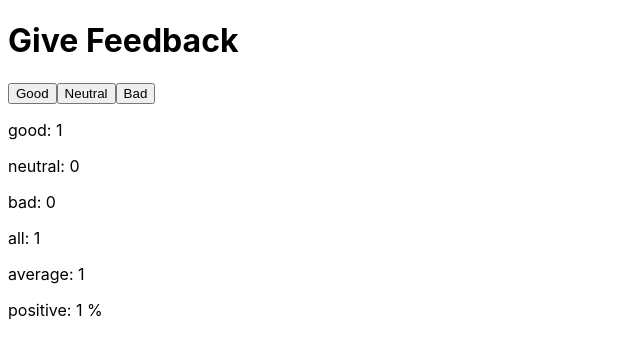
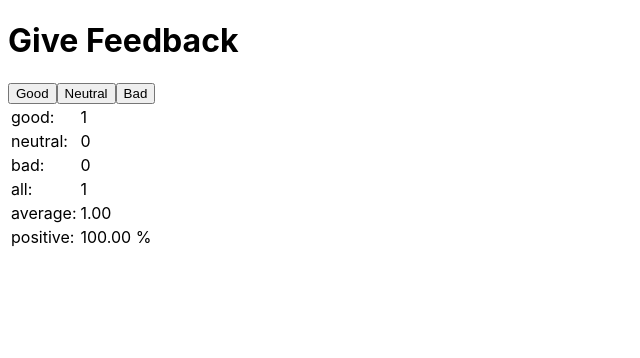
Before and after one commit to LBeul/fullstacktraining, a React (Create React App) app in the folder unicafe/: page / in a window 1280 px wide. Both pictures are taken after a click on the button "Good". Shown: the top 358 px of the page, without its empty margins (0-640 px from the left). Built offline with nearby package versions, Linux system fonts and the light colour scheme.

Commit message:
1.11 unicafe step6

```diff
--- a/unicafe/src/components/Statistics.js
+++ b/unicafe/src/components/Statistics.js
@@ -2,21 +2,21 @@ import React from "react"
 import StatisticsLine from "./StatisticsLine"
 
 const Statistics = ({ goodClicks, neutralClicks, badClicks, allClicks }) => {
-  if (allClicks == 0) {
+  if (allClicks === 0) {
     return <p>No ratings given so far</p>
   }
-  const positive = allClicks != 0 ? goodClicks / allClicks : 0
-  const average = allClicks != 0 ? (goodClicks - badClicks) / allClicks : 0
+  const positive = allClicks !== 0 ? (goodClicks / allClicks) * 100 : 0
+  const average = allClicks !== 0 ? (goodClicks - badClicks) / allClicks : 0
 
   return (
-    <>
+    <table>
       <StatisticsLine metric="good" value={goodClicks} />
       <StatisticsLine metric="neutral" value={neutralClicks} />
       <StatisticsLine metric="bad" value={badClicks} />
       <StatisticsLine metric="all" value={allClicks} />
-      <StatisticsLine metric="average" value={average} />
-      <StatisticsLine metric="positive" value={positive} isPercent />
-    </>
+      <StatisticsLine metric="average" value={average.toFixed(2)} />
+      <StatisticsLine metric="positive" value={positive.toFixed(2)} isPercent />
+    </table>
   )
 }
 
--- a/unicafe/src/components/StatisticsLine.js
+++ b/unicafe/src/components/StatisticsLine.js
@@ -1,7 +1,10 @@
 import React from "react"
 
 const StatisticsLine = ({ metric, value, isPercent }) => (
-  <p>{`${metric}: ${value}${isPercent ? " %" : ""}`}</p>
+  <tr>
+    <td>{`${metric}:`}</td>
+    <td>{`${value}${isPercent ? " %" : ""}`}</td>
+  </tr>
 )
 
 export default StatisticsLine
```
